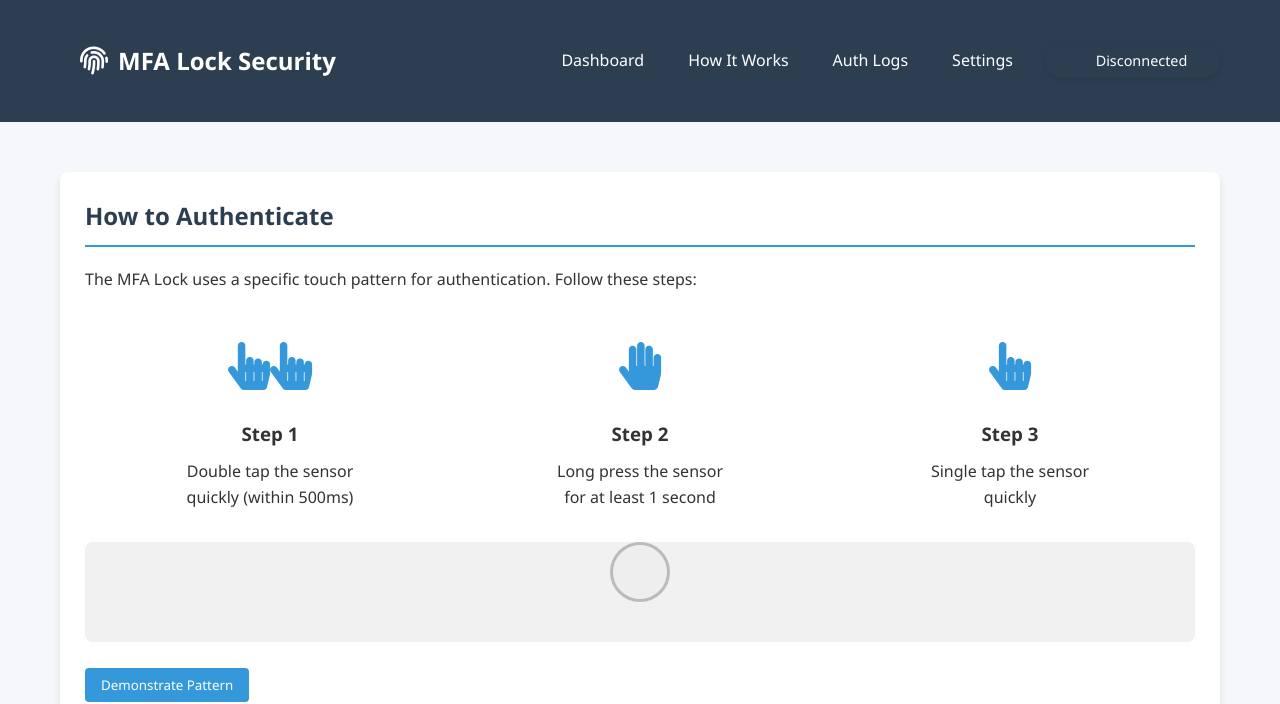
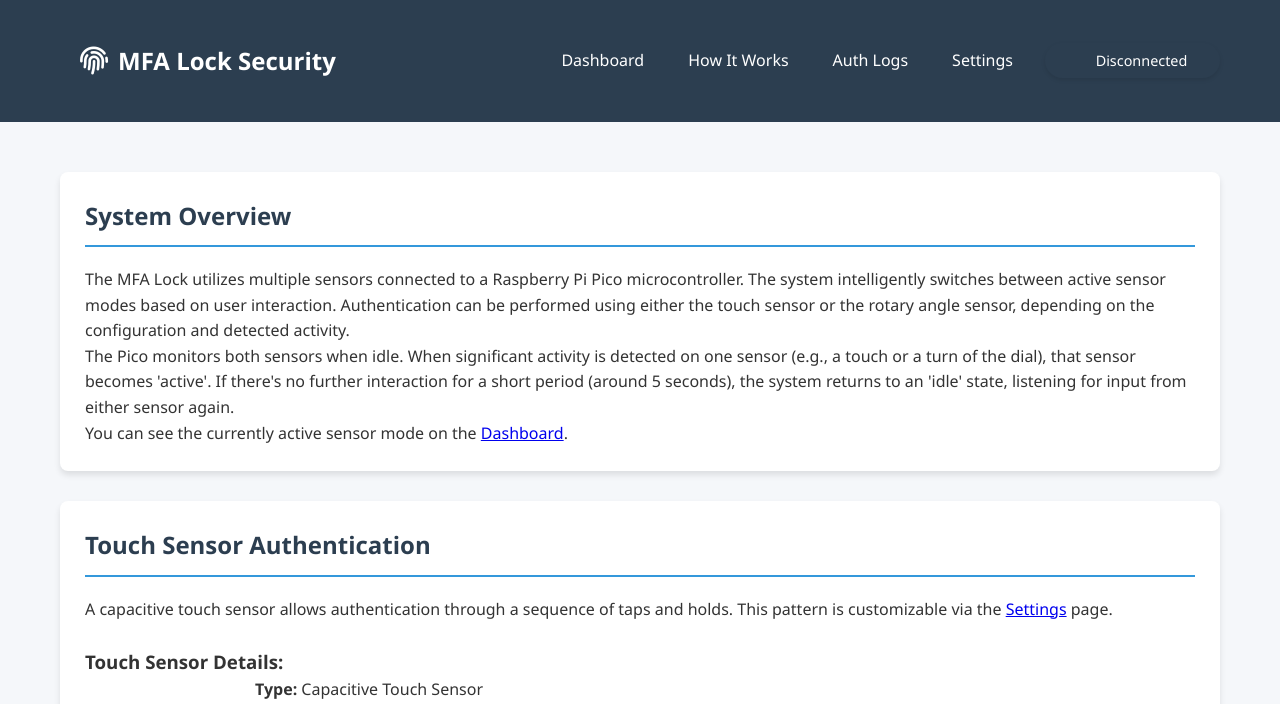
Before and after one commit to jameskong098/mfalock, a Flask app: page /how_it_works in a window 1280 px wide. Shown: the top 704 px of the page. Run offline with Flask 3, Linux system fonts and the light colour scheme; parts of the project's set-up code (start-up, migrations or seed data) failed here and were passed over.

Commit message:
update how it works page

```diff
--- a/web_UI/templates/how_it_works.html
+++ b/web_UI/templates/how_it_works.html
@@ -3,53 +3,78 @@
 {% block content %}
 <section id="how-it-works">
     <div class="card">
-        <h2 class="section-title">How to Authenticate</h2>
-        <p>The MFA Lock uses a specific touch pattern for authentication. Follow these steps:</p>
+        <h2 class="section-title">System Overview</h2>
+        <p>
+            The MFA Lock utilizes multiple sensors connected to a Raspberry Pi Pico microcontroller.
+            The system intelligently switches between active sensor modes based on user interaction.
+            Authentication can be performed using either the touch sensor or the rotary angle sensor, depending on the configuration and detected activity.
+        </p>
+        <p>
+            The Pico monitors both sensors when idle. When significant activity is detected on one sensor (e.g., a touch or a turn of the dial), that sensor becomes 'active'. If there's no further interaction for a short period (around 5 seconds), the system returns to an 'idle' state, listening for input from either sensor again.
+        </p>
+        <p>
+            You can see the currently active sensor mode on the <a href="{{ url_for('dashboard') }}">Dashboard</a>.
+        </p>
+    </div>
 
-        <div class="auth-method">
-            <div class="auth-step">
-                <div class="icon"><i class="fas fa-hand-pointer"></i><i class="fas fa-hand-pointer"></i></div>
-                <h3>Step 1</h3>
-                <p>Double tap the sensor quickly (within 500ms)</p>
-            </div>
-            <div class="auth-step">
-                <div class="icon"><i class="fas fa-hand-paper"></i></div>
-                <h3>Step 2</h3>
-                <p>Long press the sensor for at least 1 second</p>
-            </div>
-            <div class="auth-step">
-                <div class="icon"><i class="fas fa-hand-pointer"></i></div>
-                <h3>Step 3</h3>
-                <p>Single tap the sensor quickly</p>
+    <!-- Touch Sensor Section -->
+    <div class="card">
+        <h2 class="section-title">Touch Sensor Authentication</h2>
+        <p>
+            A capacitive touch sensor allows authentication through a sequence of taps and holds.
+            This pattern is customizable via the <a href="{{ url_for('settings_page') }}">Settings</a> page.
+        </p>
+
+        <!-- Technical Details -->
+        <div style="margin-top: 25px;">
+            <h3>Touch Sensor Details:</h3>
+            <div style="display: flex; align-items: flex-start; gap: 20px;">
+                <div class="system-diagram" style="flex: 0 0 150px;"> <!-- Adjust width as needed -->
+                     <img src="{{ url_for('static', filename='images/touch_setup.png') }}" alt="Touch Sensor Wiring Diagram" style="max-width: 100%; height: auto;">
+                </div>
+                <ul style="margin-left: 0; margin-top: 0; padding-left: 0; list-style: none; flex-grow: 1;">
+                    <li><strong>Type:</strong> Capacitive Touch Sensor</li>
+                    <li><strong>Connection:</strong> GPIO Pin 26</li>
+                    <li><strong>Function:</strong> Detects user presence (touch) and duration (tap vs. hold).</li>
+                    <li><strong>Debounce Time:</strong> ~50ms (Handled by microcontroller firmware to prevent false readings).</li>
+                </ul>
             </div>
         </div>
-
-        <div class="pattern-animation" id="pattern-demo">
-            <div class="sensor" id="touch-sensor"></div>
-        </div>
-        <button id="demo-button" style="padding: 8px 16px; background-color: var(--secondary-color); color: white; border: none; border-radius: 4px; cursor: pointer; margin: 10px 0;">Demonstrate Pattern</button>
     </div>
 
+    <!-- Rotary Sensor Section -->
     <div class="card">
-        <h2 class="section-title">System Information</h2>
-        <p>The MFA Lock uses a touch-sensitive mechanism connected to a Raspberry Pi Pico microcontroller. The system detects specific patterns of touches to grant access.</p>
+        <h2 class="section-title">Rotary Angle Sensor</h2>
+        <p>
+            A rotary angle sensor (potentiometer) allows for authentication or control based on rotation, similar to a combination lock.
+            The system reads the angle of the dial (0-360 degrees). While full rotary-based authentication is still under development, the sensor is active and reports its angle.
+        </p>
 
-        <div class="system-diagram">
-            <img src="{{ url_for('static', filename='images/touch_setup.png') }}" alt="Touch Sensor Wiring" style="max-width: 100%; height: auto;">
+        <!-- Technical Details -->
+         <div style="margin-top: 25px;">
+            <h3>Rotary Sensor Details:</h3>
+             <div style="display: flex; align-items: flex-start; gap: 20px;">
+                <div class="system-diagram" style="flex: 0 0 150px;"> <!-- Adjust width as needed -->
+                     <img src="{{ url_for('static', filename='images/rotary_angle_setup.png') }}" alt="Rotary Sensor Wiring Diagram" style="max-width: 100%; height: auto;">
+                </div>
+                <ul style="margin-left: 0; margin-top: 0; padding-left: 0; list-style: none; flex-grow: 1;">
+                    <li><strong>Type:</strong> Rotary Angle Sensor (Potentiometer)</li>
+                    <li><strong>Connection:</strong> ADC Pin 28</li>
+                    <li><strong>Function:</strong> Measures rotational position from 0 to 360 degrees.</li>
+                    <li><strong>Smoothing:</strong> Uses a moving average to stabilize readings.</li>
+                    <li><strong>Activation Threshold:</strong> Requires a change of ~10 degrees ([`ROTARY_CHANGE_THRESHOLD`](pico_sensors/all_sensors.py)) to activate rotary mode.</li>
+                </ul>
+            </div>
         </div>
-
-        <h3>Technical Specifications:</h3>
-        <ul style="margin-left: 20px; margin-top: 10px;">
-            <li>Microcontroller: Raspberry Pi Pico</li>
-            <li>Sensor: Capacitive touch sensor on GPIO pin 26</li>
-            <li>Debounce time: 50ms</li>
-            <li>Maximum tap interval: 500ms</li>
-            <li>Minimum hold duration: 1000ms</li>
-        </ul>
     </div>
 </section>
 {% endblock %}
 
 {% block scripts %}
+<!-- Include common.js if needed -->
+<script src="{{ url_for('static', filename='js/common.js') }}"></script>
+<!-- Include settings.js for updatePatternStepsDisplay function -->
+<script src="{{ url_for('static', filename='js/settings.js') }}"></script>
+<!-- Script for this page (handles pattern fetching and animation) -->
 <script src="{{ url_for('static', filename='js/how_it_works.js') }}"></script>
 {% endblock %}
```
